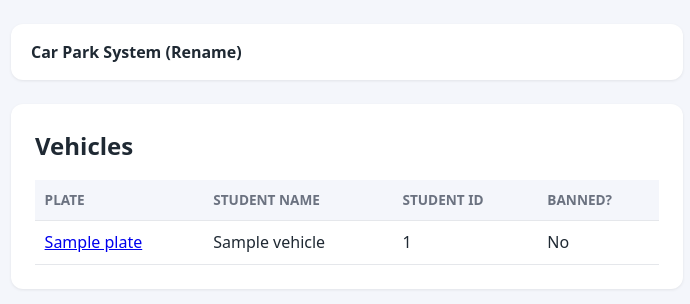
After one commit to 87vspry4fw-maker/ANPR, a Flask app: template templates/vehicles.html in a window 1280 px wide. The commit adds this page. Shown: the top 304 px of the page, without its empty margins (293-983 px from the left). Run offline with Flask 3, Linux system fonts and the light colour scheme; the template is opened without the code that fills it: most values are stand-ins (such as "Sample title", 1, 10 or a date in 2020); parts of the project's set-up code (start-up, migrations or seed data) failed here and were passed over.

Commit message:
added the vehicles page

```diff
--- a/app.py
+++ b/app.py
@@ -196,5 +196,11 @@ def unban(plate):
 def history():
     return render_template("history.html", events=db.recent_events(limit=50))
 
+
+@app.route("/vehicles")
+@login_required
+def vehicles():
+    return render_template("vehicles.html", vehicle=db.get_vehicle_details())
+
 if __name__ == "__main__":
     app.run(debug=True, port=8000)
--- a/templates/base.html
+++ b/templates/base.html
@@ -2,10 +2,11 @@
 <title>ANPR Car Park System</title>
 <link rel="stylesheet" href="{{ url_for('static', filename='style.css') }}">
 <nav>
-    <span style="font-weight:600">ANPR Car Park System (Will Rename)</span>
+    <span style="font-weight:600">Car Park System (Rename)</span>
     {% if session.logged_in %}
       <a href="{{ url_for('index') }}">Upload</a>
       <a href="{{ url_for('history') }}">History</a>
+      <a href="{{ url_for('vehicles') }}">Vehicles</a>
       <a href="{{ url_for('logout') }}" style="margin-left:auto">Logout</a>
     {% endif %}
 </nav>
--- /dev/null
+++ b/templates/vehicles.html
@@ -0,0 +1,15 @@
+{% extends "base.html" %}
+{% block content %}
+  <h1>Vehicles</h1>
+  <table>
+    <tr><th>Plate</th><th>Student Name</th><th>Student ID</th><th>Banned?</th></tr>
+    {% for v in vehicle %}
+      <tr>
+        <td><a href="{{ url_for('details', plate=v.plate) }}">{{ v.plate | format_plate }}</a></td>
+        <td>{{ v.student_name }}</td>
+        <td>{{ v.student_id }}</td>
+        <td>{{ "Yes" if v.is_banned else "No" }}</td>
+      </tr>
+    {% endfor %}
+  </table>
+{% endblock %}
```
Also changed, not shown: database.py (+7 -0 lines).
